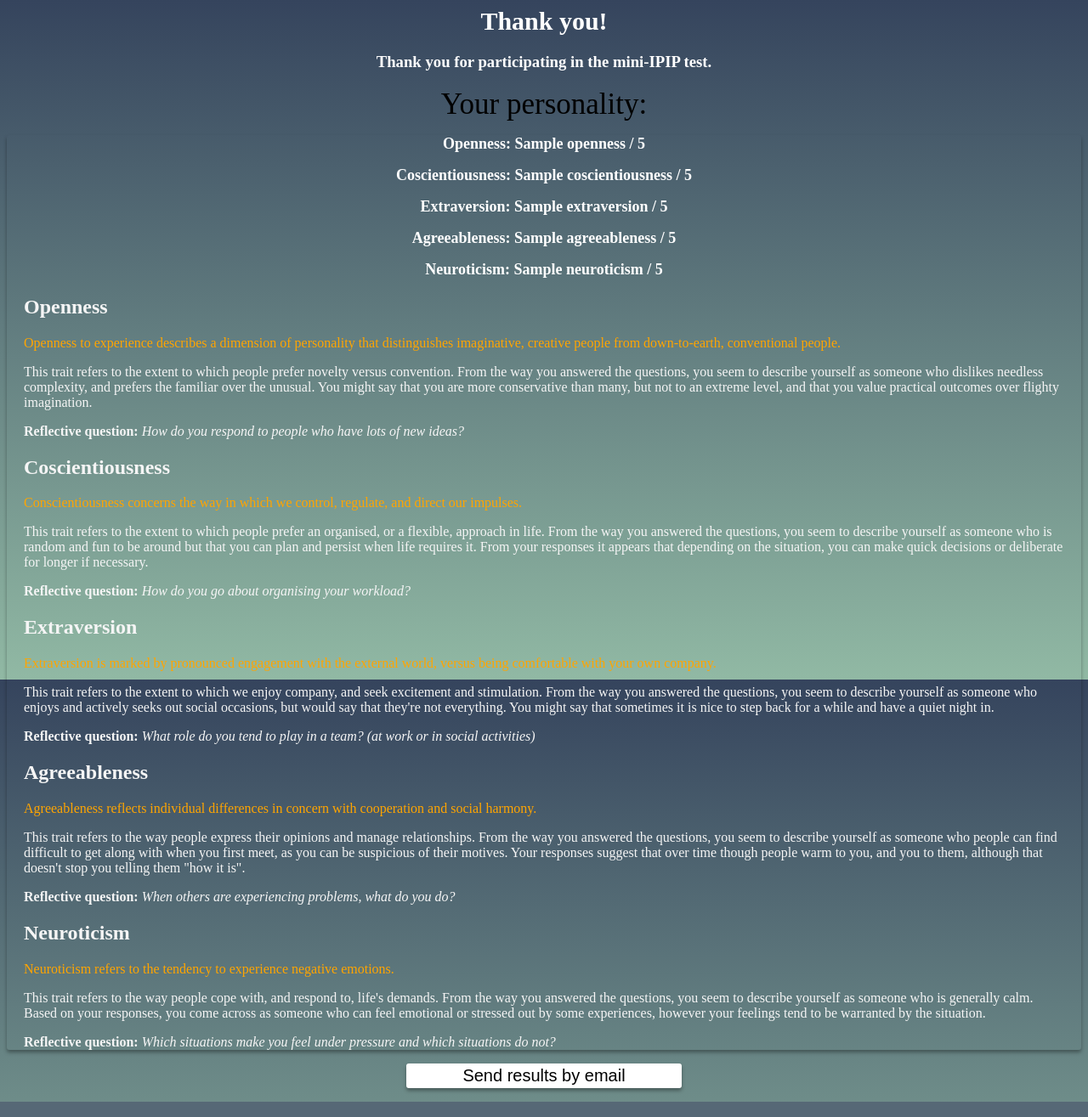
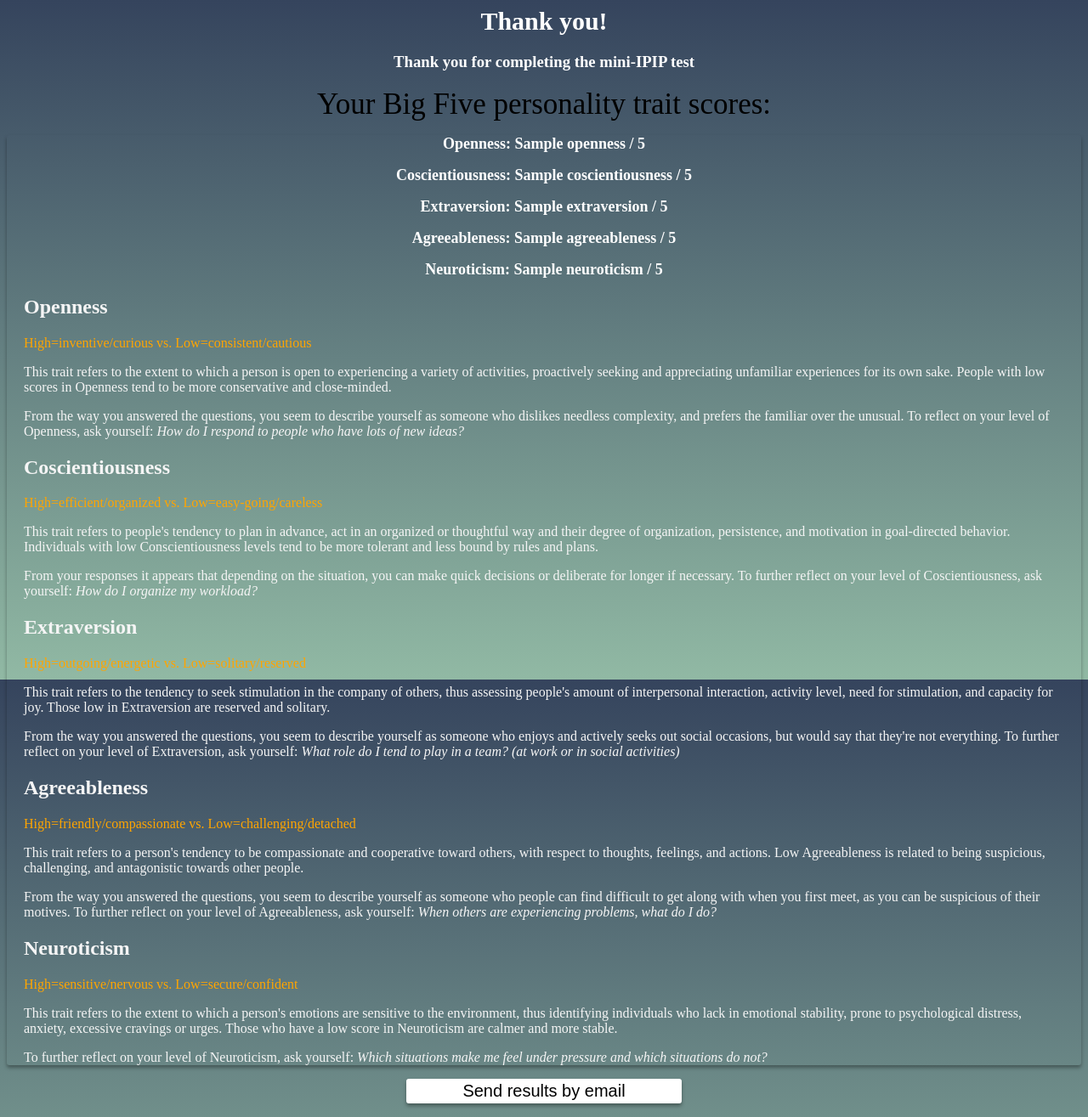
Before and after one commit to micheledinanni/miniIPIP_test, a Django app: template templates/myapp/evaluation.html in a window 1280 px wide. Shown: the whole page at 85% size. Run offline with Django 3.2, Linux system fonts and the light colour scheme; the template is opened without the code that fills it: most values are stand-ins (such as "Sample title", 1, 10 or a date in 2020); parts of the project's set-up code (start-up, migrations or seed data) failed here and were passed over.

Commit message:
Further improvement to content and layout

```diff
--- a/templates/myapp/evaluation.html
+++ b/templates/myapp/evaluation.html
@@ -1,5 +1,5 @@
 <html lang="en">
-<head><title>Your Personality</title>
+<head><title>mini-IPIP test</title>
     {% load static %}
     <link rel="shortcut icon" href="{% static "myapp/favicon.ico" %}"/>
     <script type="text/javascript">
@@ -69,7 +69,7 @@
 </style></head>
 <div align="center">
     <h1>Thank you!</h1>
-    <h3>Thank you for participating in the mini-IPIP test.</h3>
+    <h3>Thank you for completing the mini-IPIP test</h3>
 
     {% if messages %}
     {% for message in messages %}
@@ -79,7 +79,7 @@
     {% endfor %}
 {% endif %}
 
-    <label id="header">Your personality:</label><p></p>
+    <label id="header">Your Big Five personality trait scores:</label><p></p>
 </div>
 <div id="results" align="center">
     <p><label id="detail">Openness: {{ openness }} / 5</label> </p>
@@ -89,72 +89,48 @@
     <p><label id="detail">Neuroticism: {{ neuroticism }} / 5</label> </p>
 
     <h2 align="left">Openness</h2>
-        <p id="content" align="left">Openness to experience describes a dimension of personality that distinguishes
-            imaginative, creative people from down-to-earth, conventional people.</p>
+        <p id="content" align="left"> High=inventive/curious vs. Low=consistent/cautious</p>
         <p align="left">
-            This trait refers to the extent to which people prefer novelty versus convention.
-            From the way you answered the questions, you seem to describe yourself as someone who dislikes
-            needless complexity, and prefers the familiar over the unusual. You might say that you are more conservative
-            than many, but not to an extreme level, and that you value practical outcomes over flighty imagination. </p>
+            This trait refers to the extent to which a person is open to experiencing a variety of activities, proactively seeking and appreciating unfamiliar experiences for its own sake. People with low scores in Openness tend to be more conservative and close-minded. </p>
         <p align="left">
-        <strong>Reflective question:</strong>
-        <em>How do you respond to people who have lots of new ideas?</em>
+        From the way you answered the questions, you seem to describe yourself as someone who dislikes needless complexity, and prefers the familiar over the unusual. To reflect on your level of Openness, ask yourself:  <em>How do I respond to people who have lots of new ideas?</em>
         </p>
 
     <h2 align="left">Coscientiousness</h2>
-        <p id="content" align="left">Conscientiousness concerns the way in which we control,
-            regulate, and direct our impulses.</p>
+        <p id="content" align="left"> High=efficient/organized vs. Low=easy-going/careless</p>
         <p align="left">
-            This trait refers to the extent to which people prefer an organised, or a flexible, approach in life.
-            From the way you answered the questions, you seem to describe yourself as someone who is random and fun
-            to be around but that you can plan and persist when life requires it. From your responses it appears that
-            depending on the situation, you can make quick decisions or deliberate for longer if necessary. </p>
+            This trait refers to people's tendency to plan in advance, act in an organized or thoughtful way and their degree of organization, persistence, and motivation in goal-directed behavior.  Individuals with low Conscientiousness levels tend to be more tolerant and less bound by rules and plans. </p>
         <p align="left">
-        <strong>Reflective question:</strong>
-        <em>How do you go about organising your workload?</em>
+        From your responses it appears that depending on the situation, you can make quick decisions or deliberate for longer if necessary. To further reflect on your level of Coscientiousness, ask yourself: <em>How do I organize my workload?</em>
         </p>
 
     <h2 align="left">Extraversion</h2>
-        <p align="left" id="content">Extraversion is marked by pronounced engagement with the external world,
-            versus being comfortable with your own company.</p>
+        <p align="left" id="content">High=outgoing/energetic vs. Low=solitary/reserved</p>
         <p align="left">
-        This trait refers to the extent to which we enjoy company, and seek excitement and stimulation.
-            From the way you answered the questions, you seem to describe yourself as someone who enjoys
-            and actively seeks out social occasions, but would say that they're not everything.
-            You might say that sometimes it is nice to step back for a while and have a quiet night in.
+        This trait refers to the tendency to seek stimulation in the company of others, thus assessing people's amount of interpersonal interaction, activity level, need for stimulation, and capacity for joy. Those low in Extraversion are reserved and solitary.
         </p>
     <p align="left">
-        <strong>Reflective question:</strong>
-        <em> What role do you tend to play in a team? (at work or in social activities)</em>
+        From the way you answered the questions, you seem to describe yourself as someone who enjoys
+        and actively seeks out social occasions, but would say that they're not everything. To further reflect on your level of Extraversion, ask yourself:  <em> What role do I tend to play in a team? (at work or in social activities)</em>
     </p>
 
     <h2 align="left">Agreeableness</h2>
-        <p align="left" id="content">Agreeableness reflects individual differences in concern
-            with cooperation and social harmony.</p>
+        <p align="left" id="content">High=friendly/compassionate vs. Low=challenging/detached</p>
         <p align="left">
-            This trait refers to the way people express their opinions and manage relationships.
-            From the way you answered the questions, you seem to describe yourself as someone who people can find
-            difficult to get along with when you first meet, as you can be suspicious of their motives.
-            Your responses suggest that over time though people warm to you, and you
-            to them, although that doesn't stop you telling them "how it is".
+            This trait refers to a person's tendency to be compassionate and cooperative toward others, with respect to thoughts, feelings, and actions. Low Agreeableness is related to being suspicious, challenging, and antagonistic towards other people.
         </p>
     <p align="left">
-        <strong>Reflective question:</strong>
-        <em>When others are experiencing problems, what do you do?</em>
+        From the way you answered the questions, you seem to describe yourself as someone who people can find
+        difficult to get along with when you first meet, as you can be suspicious of their motives. To further reflect on your level of Agreeableness, ask yourself:  <em>When others are experiencing problems, what do I do?</em>
     </p>
 
         <h2 align="left">Neuroticism</h2>
-        <p align="left" id="content">Neuroticism refers to the tendency to experience negative emotions.</p>
+        <p align="left" id="content">High=sensitive/nervous vs. Low=secure/confident</p>
         <p align="left">
-            This trait refers to the way people cope with,
-            and respond to, life's demands.
-            From the way you answered the questions, you seem to describe yourself as someone who is generally calm.
-            Based on your responses, you come across as someone who can feel emotional
-            or stressed out by some experiences, however your feelings tend to be warranted by the situation.
+            This trait refers to the extent to which a person's emotions are sensitive to the environment, thus identifying individuals who lack in emotional stability, prone to psychological distress, anxiety, excessive cravings or urges. Those who have a low score in Neuroticism are calmer and more stable.
         </p>
     <p align="left">
-        <strong>Reflective question:</strong>
-        <em>Which situations make you feel under pressure and which situations do not?</em>
+        To further reflect on your level of Neuroticism, ask yourself: <em>Which situations make me feel under pressure and which situations do not?</em>
     </p>
 </div>
 <div align="center"><p></p>
--- a/templates/myapp/help_improve.html
+++ b/templates/myapp/help_improve.html
@@ -1,6 +1,6 @@
 <!DOCTYPE html>
 <html lang="en">
-<head><title>Improve</title>
+<head><title>mini-IPIP test</title>
     {% load static %}
     <link rel="shortcut icon" href="{% static "myapp/favicon.ico" %}"/>
     <style>
--- a/templates/myapp/index.html
+++ b/templates/myapp/index.html
@@ -1,5 +1,5 @@
 <html xmlns:button="http://www.w3.org/1999/html" lang="en">
-<head title="Mini-ipip test">
+<head title="mini-IPIP test">
     <meta charset="UTF-8">
     <style>
         html{
@@ -57,7 +57,7 @@
 <body>
 <label id="content">
     <p>This test measures your <b>Big Five</b> personality [1]. The Big Five is one of the most popular scientific measures of personality.</p>
-    <p>You will be presented with 20 statements, one at a time, and you will be asked to evaluate the extent to which you agree with them on a 5-point scale (<i>Strongly Disagree -- Strongly Agree</i>). You may go back
+    <p>You will be presented with 20 statements, one at a time, and you will be asked to evaluate the extent to which you agree with them on a 5-point scale [<i>Strongly Disagree</i> = 1, ..., <i>Strongly Agree</i> = 5]. You may go back
        and change a previous answer, but you cannot skip forward. Please, answer honestly with regard to how you see yourself in the present moment,
        not how you would like to be in the future. Also, keep in mind that there are no incorrect answers nor any personality profile that is better than another.
     </p>
--- a/templates/myapp/test.html
+++ b/templates/myapp/test.html
@@ -1,5 +1,5 @@
 <html lang="en">
-<head><title>mini-IPIP Test</title>
+<head><title>mini-IPIP test</title>
     {% load static %}
     <link rel="shortcut icon" href="{% static "myapp/favicon.ico" %}"/>
 <style>
```
